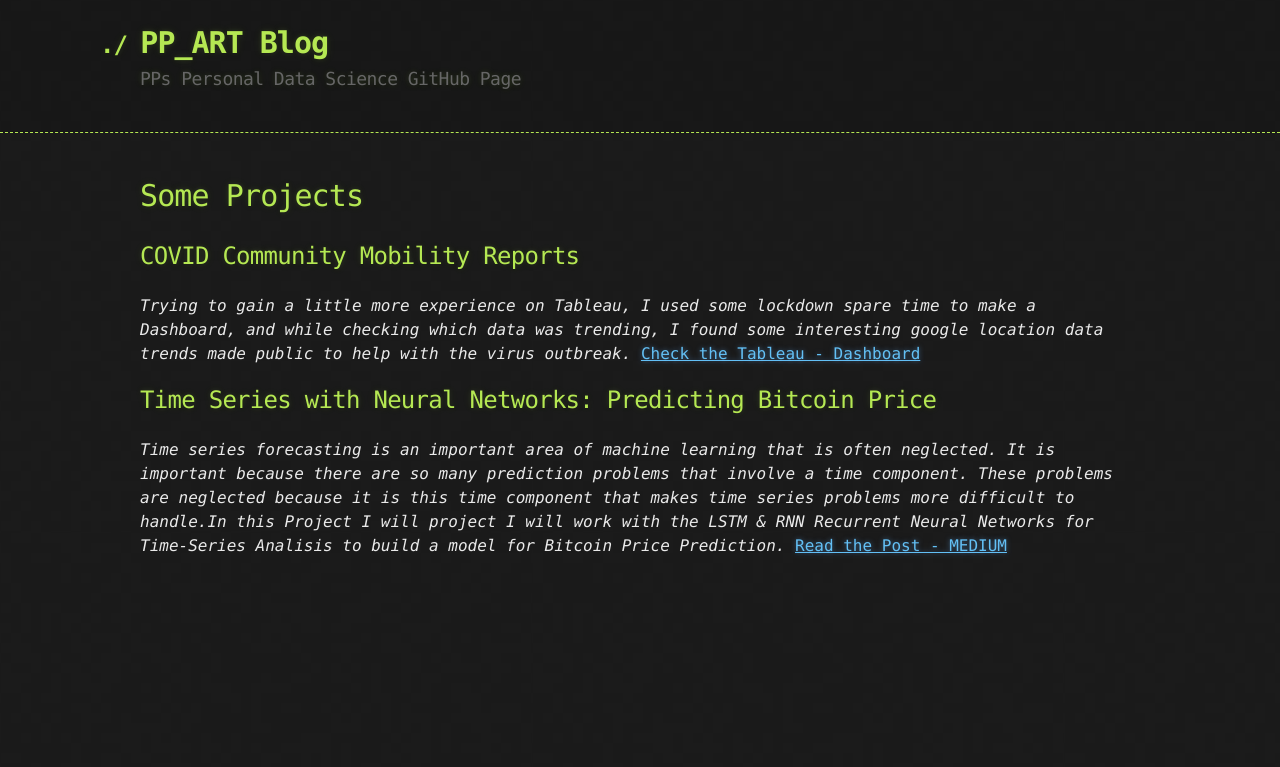
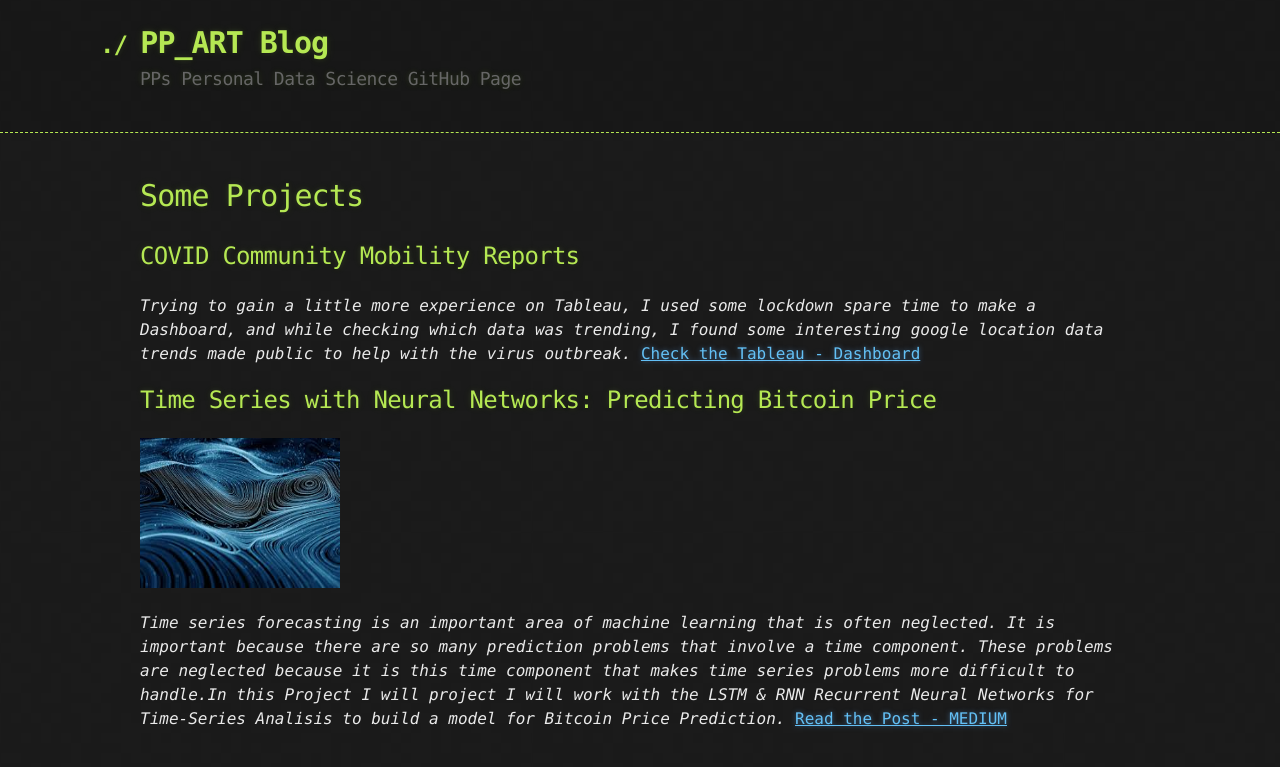
Before and after one commit to PaulB86UK/PP_ART, a Jekyll site: the page built from docs/index.md, in a window 1280 px wide. Shown: the top 767 px of the page. Built offline with Jekyll 4.4.1, drawn with Linux system fonts in a browser that asks for light colours; our own code applies the rules of GitHub Pages for plain Markdown files.

Commit message:
Update index.md

```diff
--- a/docs/index.md
+++ b/docs/index.md
@@ -5,6 +5,8 @@
 [Check the Tableau - Dashboard](https://public.tableau.com/profile/pablo4091#!/vizhome/COVID19Insightsv2/Dashboard1)
 
 ## Time Series with Neural Networks: Predicting Bitcoin Price
-
+<div class="col-md-5 row-top">
+  <img src="./web-dist/images/Time-Series.jpeg" class="img-circle m-x-auto" alt="Time Series Project" height="150" width="200">
+</div>
 *Time series forecasting is an important area of machine learning that is often neglected. It is important because there are so many prediction problems that involve a time component. These problems are neglected because it is this time component that makes time series problems more difficult to handle.In this Project I will project I will work with the LSTM & RNN Recurrent Neural Networks for Time-Series Analisis to build a model for Bitcoin Price Prediction.*
 [Read the Post - MEDIUM](https://medium.com/@PP_ART/time-series-forecasting-neural-networks-2ecd302a3e02)
```
